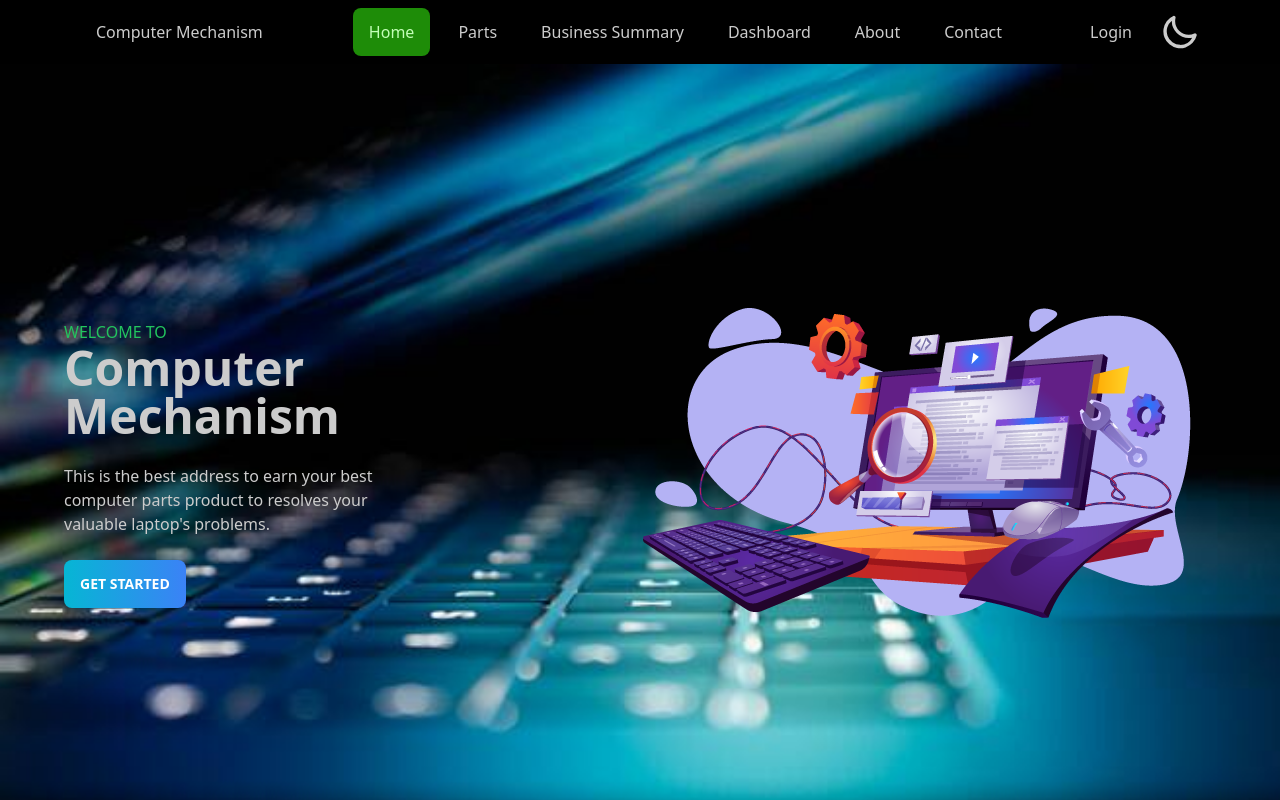
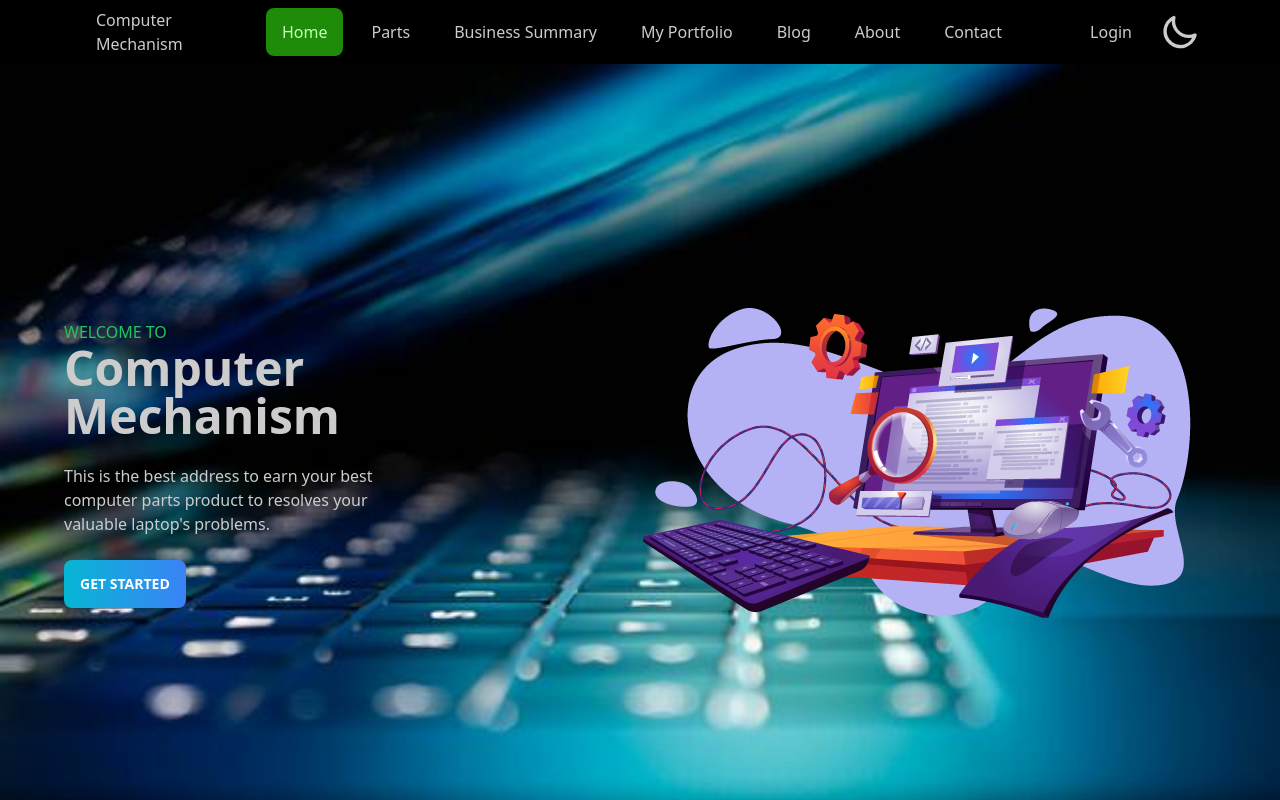
Before and after one commit to Thowhid31/manufacturer-website-client-side-assignment-12, a React (Create React App) app: page / in a window 1280 px wide. Built offline with nearby package versions, Linux system fonts and the light colour scheme; no server answers.

Commit message:
added blog portfolio

```diff
--- a/src/App.js
+++ b/src/App.js
@@ -1,7 +1,9 @@
 import { Route, Routes } from 'react-router-dom';
 import './App.css';
 import About from './Components/About';
+import Blog from './Components/Blog';
 import Contact from './Components/Contact';
+import ErrorPage from './Components/ErrorPage';
 import Login from './Components/Login';
 import Navbar from './Components/Navbar';
 import Portfolio from './Components/Portfolio';
@@ -28,6 +30,7 @@ function App() {
         <Route path='/about' element={<About></About>}></Route>
         <Route path='/contact' element={<Contact></Contact>}></Route>
         <Route path='/portfolio' element={<Portfolio></Portfolio>}></Route>
+        <Route path='/blog' element={<Blog></Blog>}></Route>
         <Route path='/product/:productId' element={
           <RequireAuth>
             <PurchasePage></PurchasePage>
@@ -35,6 +38,7 @@ function App() {
         }></Route>
         <Route path='/login' element={<Login></Login>}></Route>
         <Route path='/signup' element={<SignUp></SignUp>}></Route>
+        <Route path='*' element={<ErrorPage></ErrorPage>}></Route>
       </Routes>
       </Navbar>
     </div>
--- /dev/null
+++ b/src/Components/ErrorPage.js
@@ -0,0 +1,12 @@
+import React from 'react';
+import error404 from '../Assets/images/404-error-with-portals-pana.png'
+
+const ErrorPage = () => {
+    return (
+        <div>
+            <img className='w-100' src={error404} alt="" />
+        </div>
+    );
+};
+
+export default ErrorPage;
--- a/src/Components/MyPorfolio.js
+++ /dev/null
@@ -1,11 +0,0 @@
-import React from 'react';
-
-const MyPorfolio = () => {
-    return (
-        <div>
-            <h1>My Portfolio</h1>
-        </div>
-    );
-};
-
-export default MyPorfolio;
--- a/src/Components/Navbar.js
+++ b/src/Components/Navbar.js
@@ -33,7 +33,10 @@ const Navbar = ({ children }) => {
                             <li><NavLink to='/' className='rounded-lg'>Home</NavLink></li>
                             <li><NavLink to='/product' className='rounded-lg'>Parts</NavLink></li>
                             <li><NavLink to='/business-summary' className='rounded-lg'>Business Summary</NavLink></li>
-                            <li><NavLink to='/dashboard' className='rounded-lg'>Dashboard</NavLink></li>
+                            {user ? <li><NavLink to='/dashboard' className='rounded-lg'>Dashboard</NavLink></li> : ''}
+                            <li><NavLink to='/portfolio' className='rounded-lg'>My Portfolio</NavLink></li>
+                            <li><NavLink to='/blog' className='rounded-lg'>Blog</NavLink></li>
+
                             <li><NavLink to='/about' className='rounded-lg'>About</NavLink></li>
                             <li><NavLink to='/contact' className='rounded-lg'>Contact</NavLink></li>
                             <li>{user ? <p className='bg-secondary rounded font-bold text-black'>{user.displayName}</p> : ""}</li>
--- a/src/Components/PurchasePage.js
+++ b/src/Components/PurchasePage.js
@@ -22,7 +22,7 @@ const PurchasePage = () => {
             background: `url(${purchaseBG})`,
             backgroundSize: 'cover'
         }}>
-            <h1 className='text-center text-2xl mt-5 font-bold mb-12 mt-11 uppercase'>Your Purchase Information: {product.name}</h1>
+            <h1 className='text-center text-2xl font-bold mb-12 mt-11 uppercase'>Your Purchase Information: {product.name}</h1>
 
             <div className=' flex justify-center'>
                 <div className="card w-96 glass">
@@ -65,7 +65,8 @@ const PurchasePage = () => {
 
 
                     <div class="card-actions justify-end mt-8">
-                        <button class="btn btn-primary uppercase">Confirm Purchase</button>
+                        <button disabled={product.quantity === 0}
+                        class="btn btn-primary uppercase">Confirm Purchase</button>
                     </div>
                 </div>
             </div>
```
Also changed, not shown: src/Assets/images/404-error-with-portals-pana.png (added).
